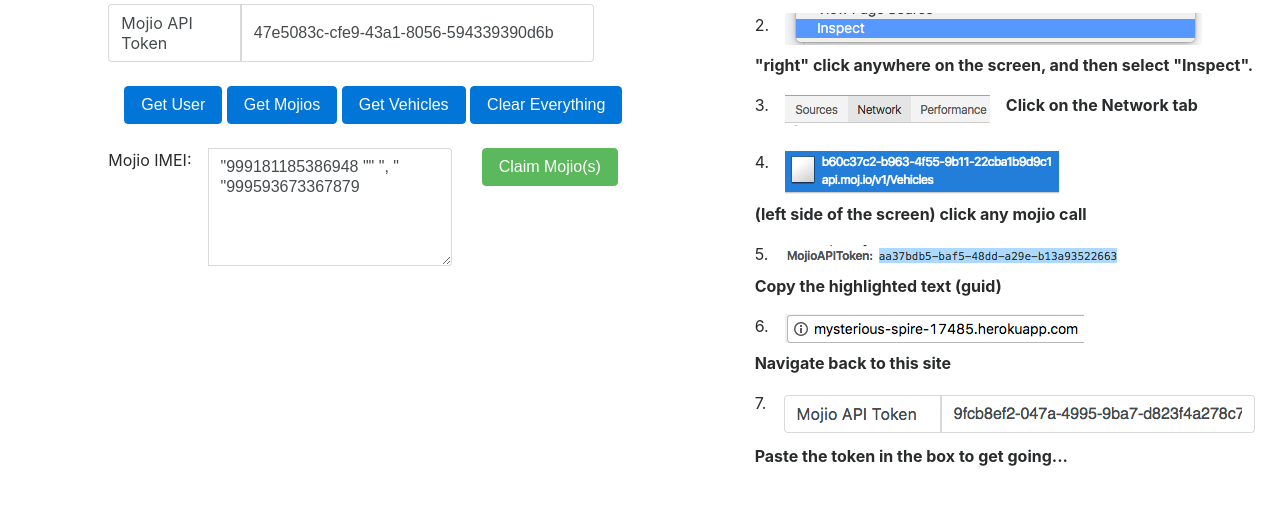
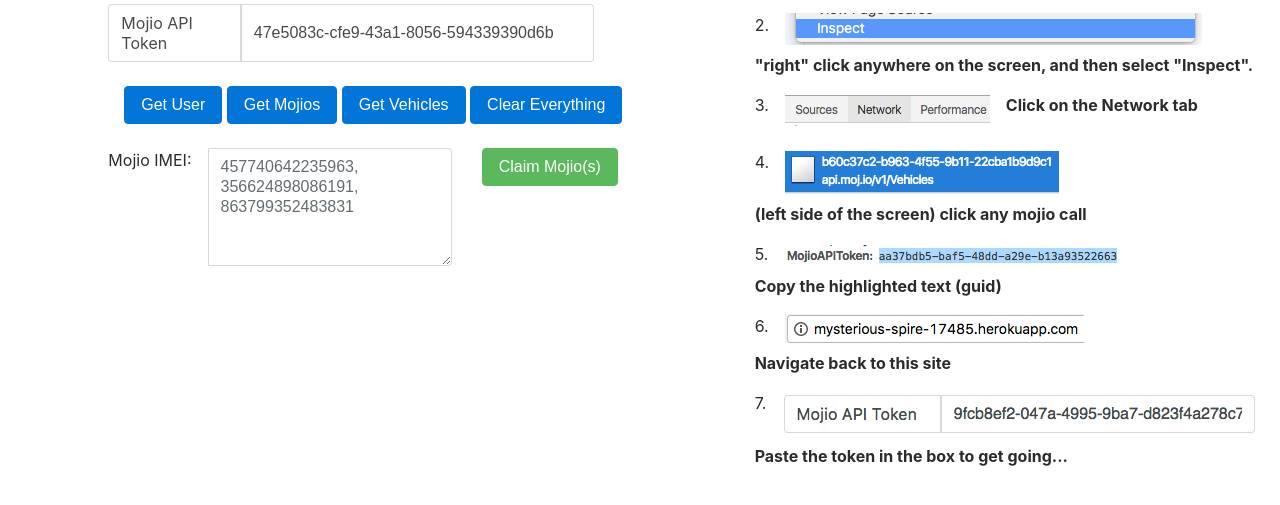
Before and after one commit to kharagpur/Mojio-App---Socket.io-and-ExpressJS, a website: page Client/index.html in a window 1280 px wide. Shown: the part 279-784 px from the top of the page. Drawn offline with nearby package versions, Linux system fonts and the light colour scheme; some packages are replaced by stand-ins of ours; no server answers; a script that the page names is missing.

Commit message:
Removed the claim values from Mojio IMEI

```diff
--- a/Client/index.html
+++ b/Client/index.html
@@ -50,7 +50,7 @@
 						<div class="col-md-6">
 							<div class="form-group input-group">
 								<label class='mr-3'>Mojio IMEI:</label>
-								<textarea class="form-control" rows="5" id="textBulkClaimImei" placeholder="457740642235963, 356624898086191, 863799352483831">"999181185386948 "" ", "  "999593673367879</textarea>
+								<textarea class="form-control" rows="5" id="textBulkClaimImei" placeholder="457740642235963, 356624898086191, 863799352483831"></textarea>
 							</div>
 						</div>
 						<div class="col-md-3">
```
